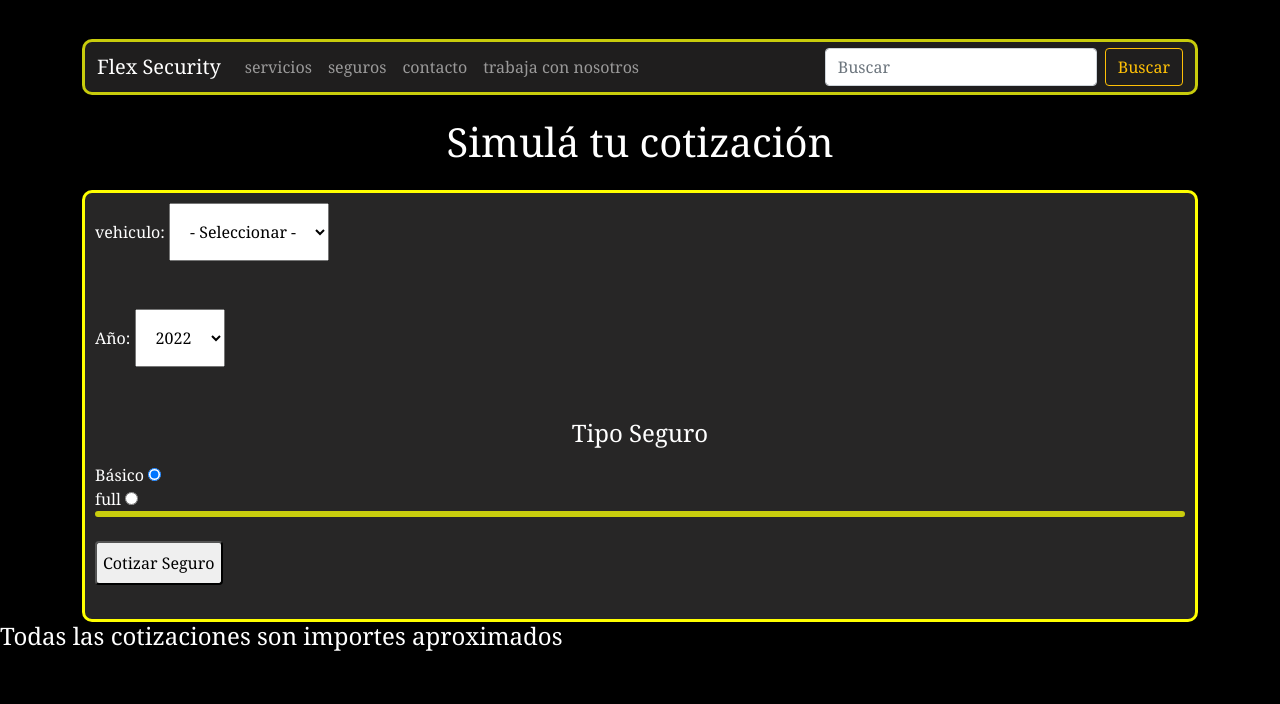
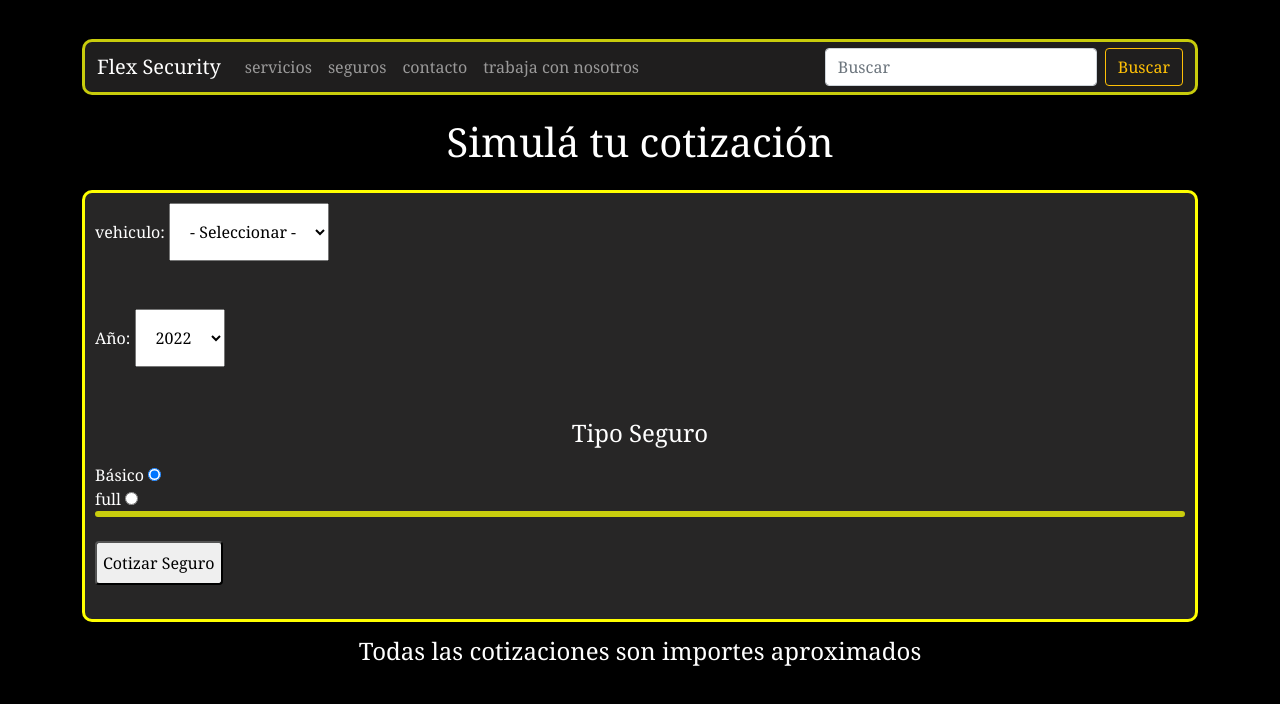
Before and after one commit to Joaquinmartinez1805/java-s-proyecto, a plain HTML site: page index.html in a window 1280 px wide. Drawn offline with Linux system fonts and the light colour scheme; some packages are replaced by stand-ins of ours; a script that the page names is missing.

Commit message:
centrado texto footer

```diff
--- a/css/style.css
+++ b/css/style.css
@@ -42,3 +42,8 @@ button{
     justify-content: center;
     padding-left: 10px;
 }
+footer{
+    display: flex;
+    justify-content: center;
+    margin-top: 15px;
+}
```
